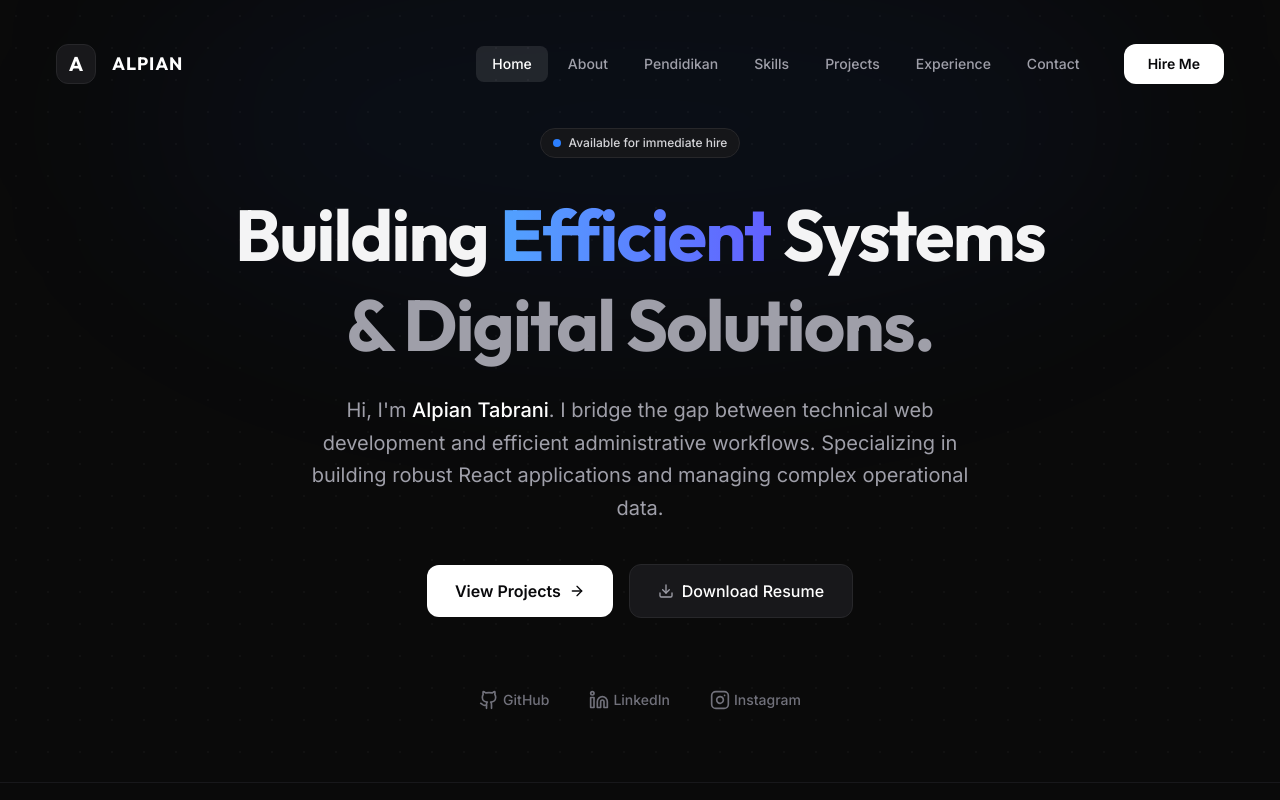
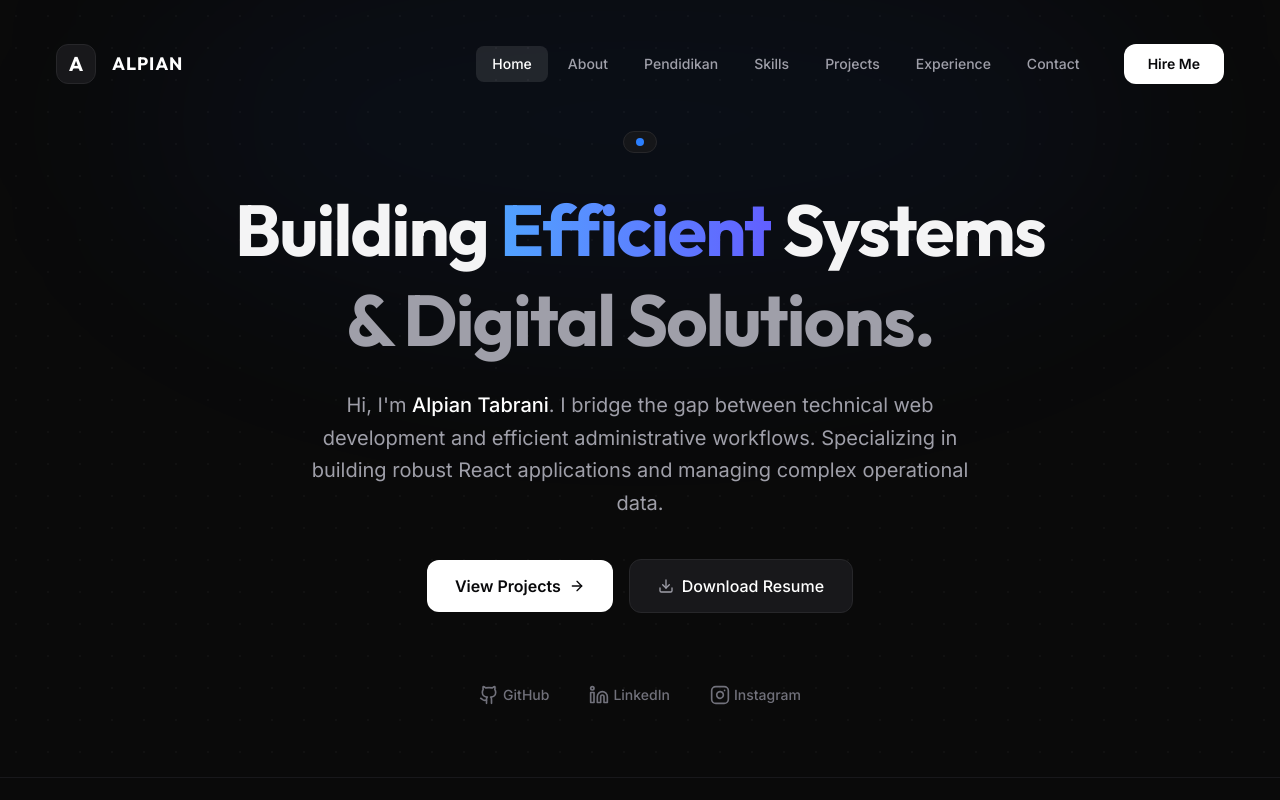
Before and after one commit to Smeagol03/myportfolio, a React (Vite) app: page / in a window 1280 px wide. Shown: the top 800 px of the page. Built offline with nearby package versions, Linux system fonts and the light colour scheme.

Commit message:
hapus avalible

```diff
--- a/src/komponen/Hero.jsx
+++ b/src/komponen/Hero.jsx
@@ -34,9 +34,6 @@ const Hero = ({
             <span className="relative flex h-2 w-2">
               <span className="animate-ping absolute inline-flex h-full w-full rounded-full bg-blue-400 opacity-75"></span>
               <span className="relative inline-flex rounded-full h-2 w-2 bg-blue-500"></span>
-            </span>
-            <span className="text-xs font-medium text-zinc-300">
-              Available for immediate hire
             </span>
           </motion.div>
 
```
